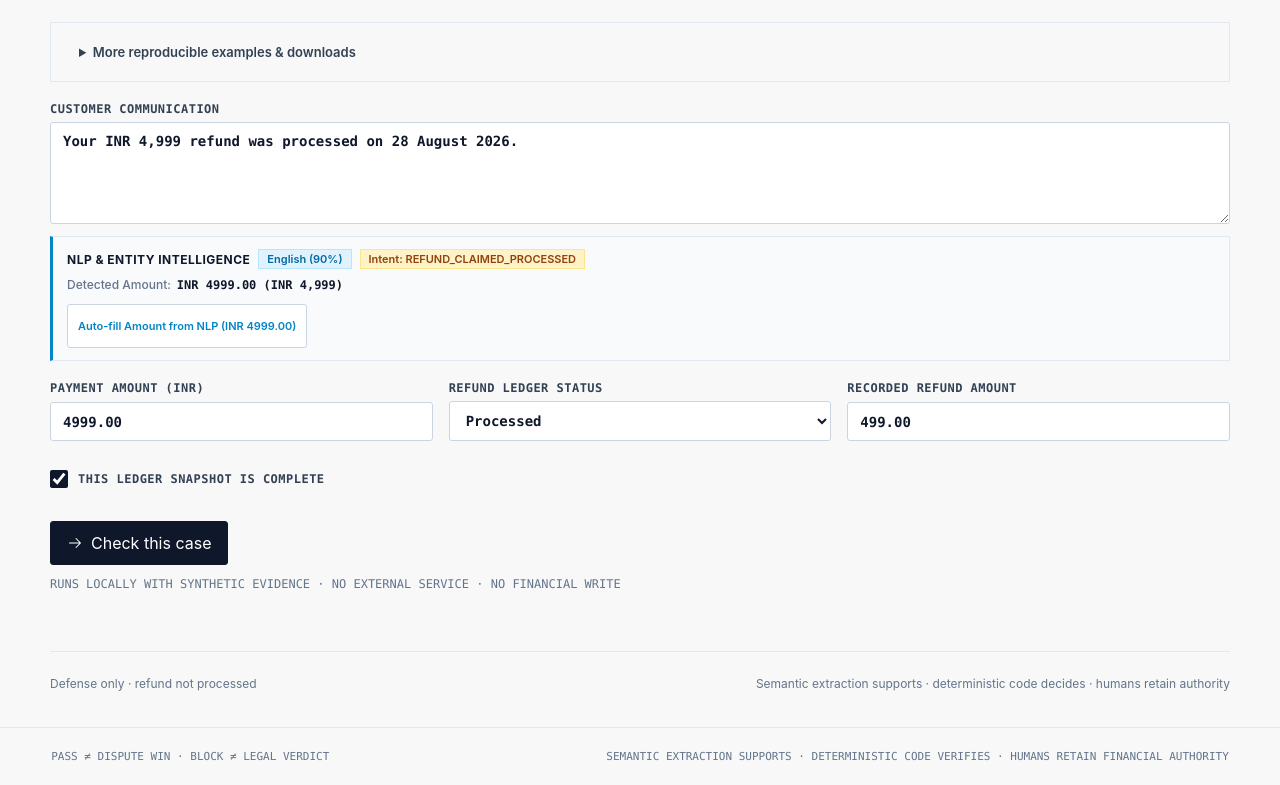
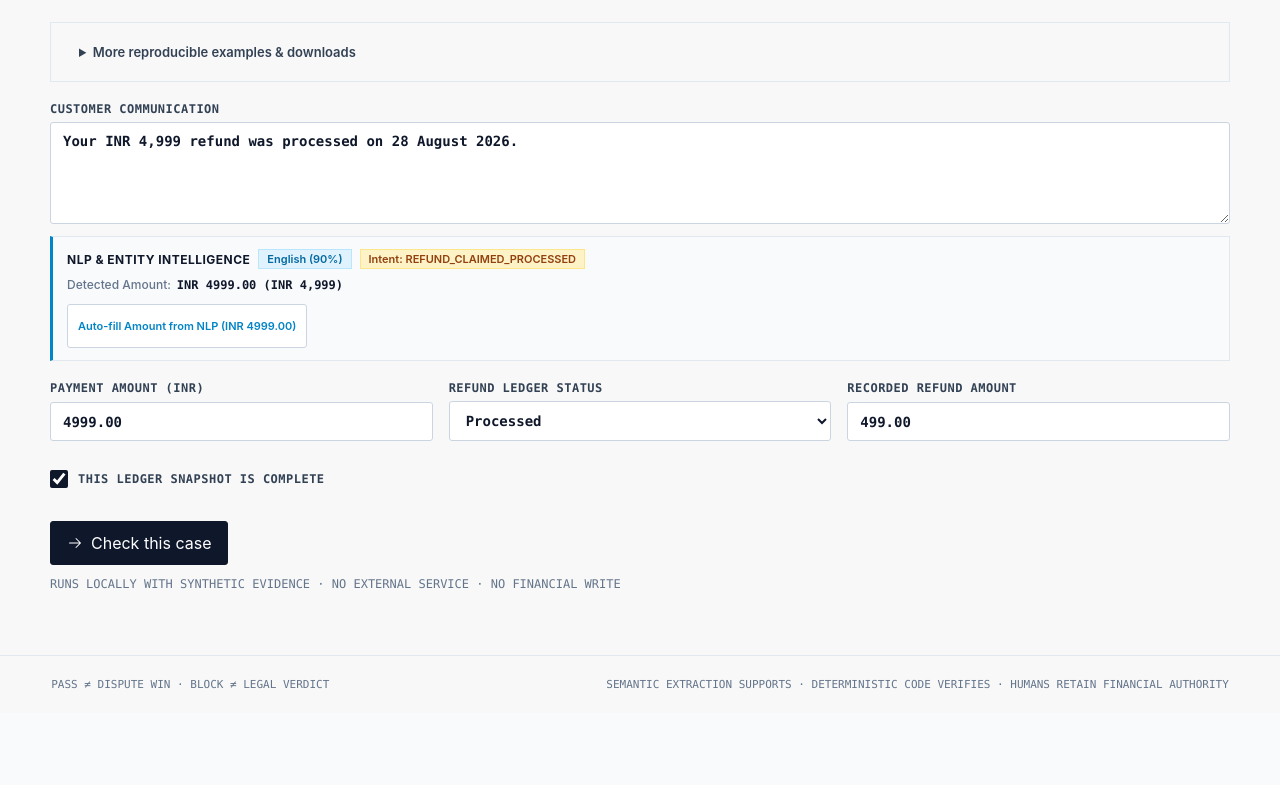
Before and after one commit to Shoryamishra61/PRAMAAN, a React (Vite) app in the folder frontend/: page / in a window 1280 px wide. Shown: the part 1080-1865 px from the top of the page. After the commit the page ends 1793 px from the top, so only its background shows below. Built offline with nearby package versions, Linux system fonts and the light colour scheme.

Commit message:
fix: eliminate duplicate footer bar in verifier console

```diff
--- a/frontend/src/TryVerifier.tsx
+++ b/frontend/src/TryVerifier.tsx
@@ -1903,13 +1903,6 @@ export function TryVerifier() {
       <mark className="visually-hidden" ref={quoteRef} tabIndex={-1}>
         {primaryClaim?.source_quote ?? request.customer_communication}
       </mark>
-      <footer className="guided-footer">
-        <span>Defense only · refund not processed</span>
-        <span>
-          Semantic extraction supports · deterministic code decides · humans
-          retain authority
-        </span>
-      </footer>
     </section>
   );
 }
```
